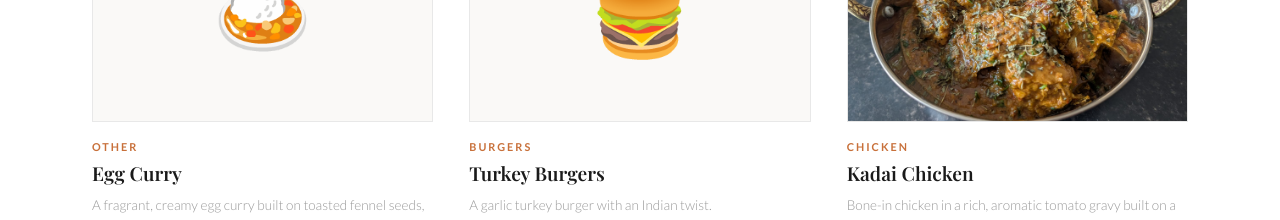
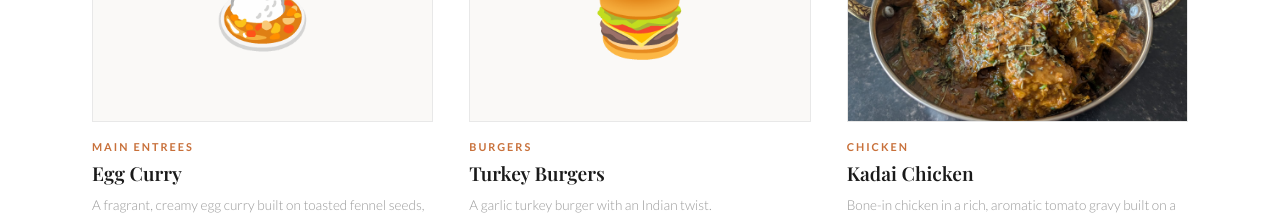
Before and after one commit to churchillpatel-eng/Churchscookout, a Next.js app in the folder web/: page / in a window 1280 px wide. Shown: the part 980-1200 px from the top of the page. Built offline with nearby package versions, Linux system fonts and the light colour scheme; a web font is replaced by a local one.

Commit message:
Add Main Entrees category and put Egg Curry in it
Co-Authored-By: Claude Opus 4.8 <noreply@anthropic.com>
Claude-Session: https://claude.ai/code/session_01FSMmXEy4wRnUj7SED8rbJm

```diff
--- a/web/src/data/categories.ts
+++ b/web/src/data/categories.ts
@@ -16,6 +16,7 @@ export const DIETARY_META: Record<Dietary, CategoryMeta> = {
 // dropdown and every category label/emoji on the site derive from this —
 // add a category here and it appears everywhere automatically.
 export const CATEGORY_META: Record<string, CategoryMeta> = {
+  mains: { label: "Main Entrees", emoji: "🍲" },
   burgers: { label: "Burgers", emoji: "🍔" },
   chicken: { label: "Chicken", emoji: "🍗" },
   beef: { label: "Beef", emoji: "🥩" },
--- a/web/src/data/recipes/egg-curry.ts
+++ b/web/src/data/recipes/egg-curry.ts
@@ -9,7 +9,7 @@ const recipe: Recipe = {
     "A fragrant, creamy egg curry built on toasted fennel seeds, bloomed spices, and coconut milk.",
   servings: 1,
   yield: "1",
-  category: "other",
+  category: "mains",
   emoji: "🍛",
   ingredients: [
     { amount: "3 large", item: "Eggs, Hard-Boiled and Halved" },
```
